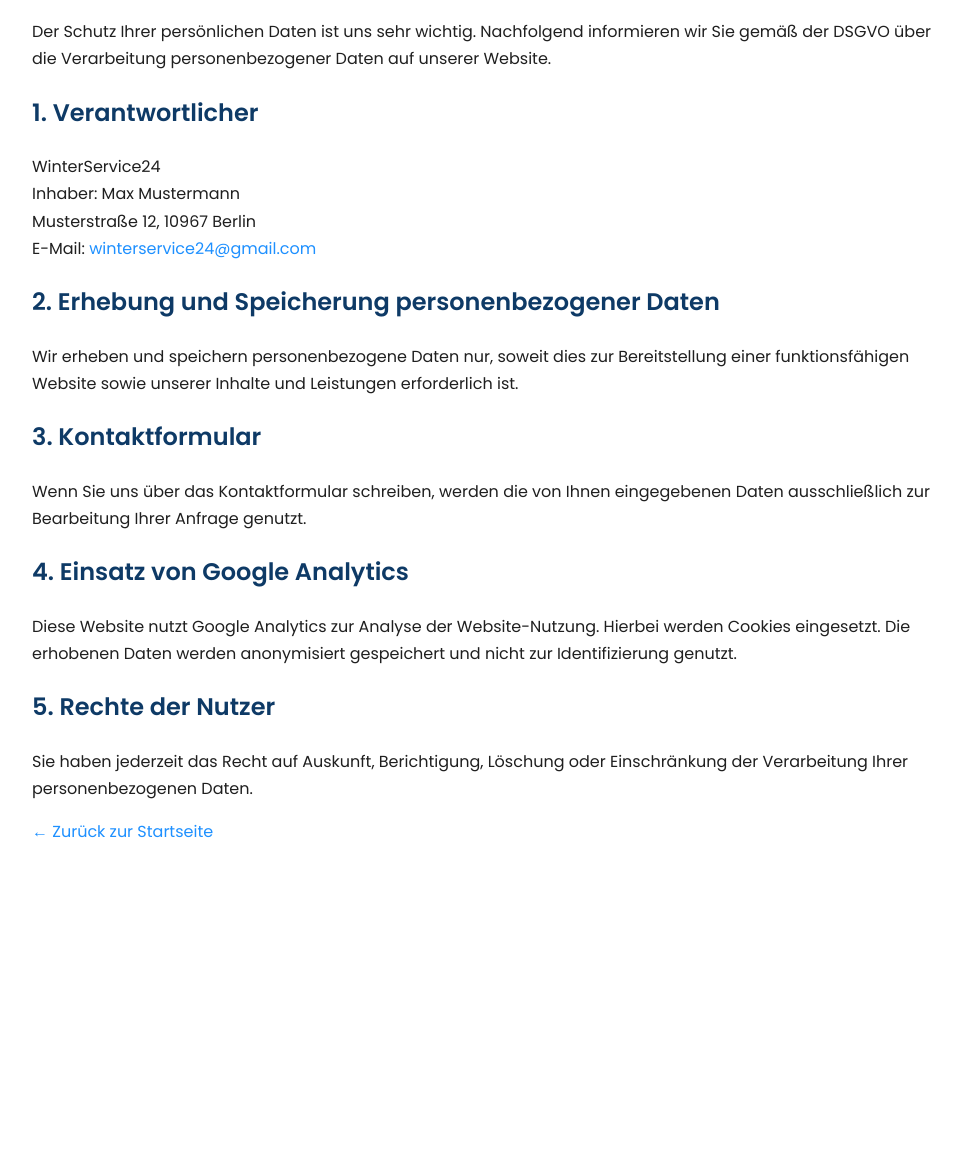
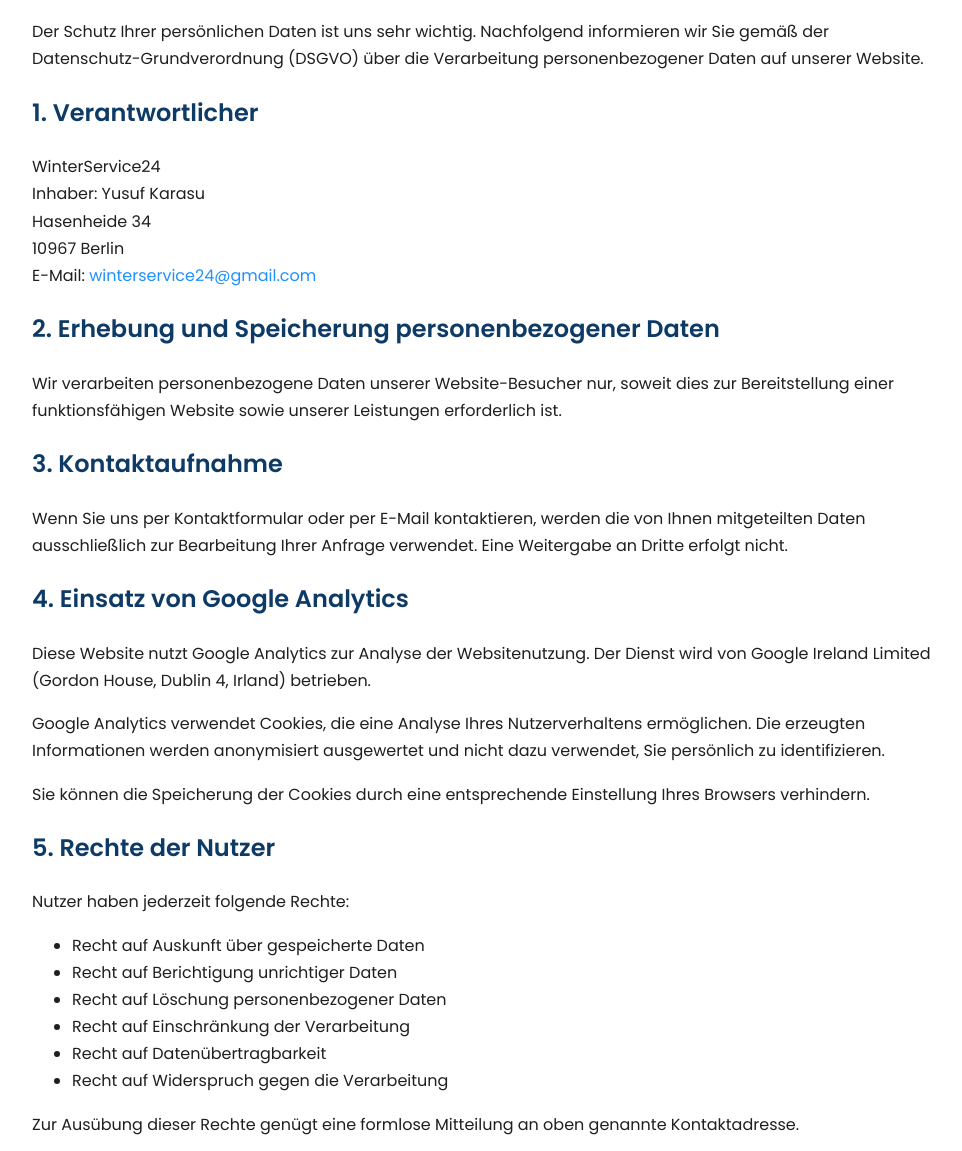
Before and after one commit to winterservice24-creator/winterservice24, a plain HTML site: page datenschutz.html in a window 1280 px wide. Shown: the part 119-1270 px from the top of the page, without its empty margins (158-1120 px from the left). Before the commit the page ends 1020 px from the top, so only its background shows below. Drawn offline with Linux system fonts and the light colour scheme.

Commit message:
Update datenschutz.html

```diff
--- a/datenschutz.html
+++ b/datenschutz.html
@@ -4,46 +4,76 @@
   <meta charset="UTF-8" />
   <meta name="viewport" content="width=device-width, initial-scale=1" />
   <title>Datenschutzerklärung | WinterService24</title>
-  <meta name="description" content="Datenschutzerklärung von WinterService24 – Information über den Umgang mit personenbezogenen Daten gemäß DSGVO." />
+  <meta name="description" content="Datenschutzerklärung von WinterService24 – Informationen gemäß DSGVO über die Verarbeitung personenbezogener Daten." />
   <link href="https://fonts.googleapis.com/css2?family=Poppins:wght@400;600&display=swap" rel="stylesheet">
 
-  <!-- Google Analytics -->
-  <script async src="https://www.googletagmanager.com/gtag/js?id=G-RF1BFNT7BL"></script>
-  <script>
-    window.dataLayer = window.dataLayer || [];
-    function gtag(){dataLayer.push(arguments);}
-    gtag('js', new Date());
-    gtag('config', 'G-RF1BFNT7BL');
-  </script>
-
   <style>
-    body { font-family: Poppins, sans-serif; padding: 40px; max-width: 900px; margin: auto; line-height: 1.7; color: #1f1f1f; }
-    h1, h2 { color: #0E3A66; }
-    a { color: #1E90FF; text-decoration: none; }
-    a:hover { text-decoration: underline; }
+    body {
+      font-family: Poppins, sans-serif;
+      padding: 40px;
+      max-width: 900px;
+      margin: auto;
+      line-height: 1.7;
+      color: #1f1f1f;
+    }
+    h1, h2 {
+      color: #0E3A66;
+    }
+    a {
+      color: #1E90FF;
+      text-decoration: none;
+    }
+    a:hover {
+      text-decoration: underline;
+    }
   </style>
 </head>
+
 <body>
   <h1>Datenschutzerklärung</h1>
-  <p>Der Schutz Ihrer persönlichen Daten ist uns sehr wichtig. Nachfolgend informieren wir Sie gemäß der DSGVO über die Verarbeitung personenbezogener Daten auf unserer Website.</p>
+  <p>Der Schutz Ihrer persönlichen Daten ist uns sehr wichtig. Nachfolgend informieren wir Sie gemäß der Datenschutz-Grundverordnung (DSGVO) über die Verarbeitung personenbezogener Daten auf unserer Website.</p>
 
   <h2>1. Verantwortlicher</h2>
-  <p>WinterService24<br>
-  Inhaber: Max Mustermann<br>
-  Musterstraße 12, 10967 Berlin<br>
-  E-Mail: <a href="mailto:winterservice24@gmail.com">winterservice24@gmail.com</a></p>
+  <p>
+    WinterService24<br>
+    Inhaber: Yusuf Karasu<br>
+    Hasenheide 34<br>
+    10967 Berlin<br>
+    E-Mail: <a href="mailto:winterservice24@gmail.com">winterservice24@gmail.com</a>
+  </p>
 
   <h2>2. Erhebung und Speicherung personenbezogener Daten</h2>
-  <p>Wir erheben und speichern personenbezogene Daten nur, soweit dies zur Bereitstellung einer funktionsfähigen Website sowie unserer Inhalte und Leistungen erforderlich ist.</p>
+  <p>Wir verarbeiten personenbezogene Daten unserer Website-Besucher nur, soweit dies zur Bereitstellung einer funktionsfähigen Website sowie unserer Leistungen erforderlich ist.</p>
 
-  <h2>3. Kontaktformular</h2>
-  <p>Wenn Sie uns über das Kontaktformular schreiben, werden die von Ihnen eingegebenen Daten ausschließlich zur Bearbeitung Ihrer Anfrage genutzt.</p>
+  <h2>3. Kontaktaufnahme</h2>
+  <p>
+    Wenn Sie uns per Kontaktformular oder per E-Mail kontaktieren, werden die von Ihnen mitgeteilten Daten ausschließlich zur Bearbeitung Ihrer Anfrage verwendet.
+    Eine Weitergabe an Dritte erfolgt nicht.
+  </p>
 
   <h2>4. Einsatz von Google Analytics</h2>
-  <p>Diese Website nutzt Google Analytics zur Analyse der Website-Nutzung. Hierbei werden Cookies eingesetzt. Die erhobenen Daten werden anonymisiert gespeichert und nicht zur Identifizierung genutzt.</p>
+  <p>
+    Diese Website nutzt Google Analytics zur Analyse der Websitenutzung. Der Dienst wird von Google Ireland Limited (Gordon House, Dublin 4, Irland) betrieben.
+  </p>
+  <p>
+    Google Analytics verwendet Cookies, die eine Analyse Ihres Nutzerverhaltens ermöglichen. Die erzeugten Informationen werden anonymisiert ausgewertet und nicht dazu verwendet, Sie persönlich zu identifizieren.
+  </p>
+  <p>
+    Sie können die Speicherung der Cookies durch eine entsprechende Einstellung Ihres Browsers verhindern.
+  </p>
 
   <h2>5. Rechte der Nutzer</h2>
-  <p>Sie haben jederzeit das Recht auf Auskunft, Berichtigung, Löschung oder Einschränkung der Verarbeitung Ihrer personenbezogenen Daten.</p>
+  <p>Nutzer haben jederzeit folgende Rechte:</p>
+  <ul>
+    <li>Recht auf Auskunft über gespeicherte Daten</li>
+    <li>Recht auf Berichtigung unrichtiger Daten</li>
+    <li>Recht auf Löschung personenbezogener Daten</li>
+    <li>Recht auf Einschränkung der Verarbeitung</li>
+    <li>Recht auf Datenübertragbarkeit</li>
+    <li>Recht auf Widerspruch gegen die Verarbeitung</li>
+  </ul>
+
+  <p>Zur Ausübung dieser Rechte genügt eine formlose Mitteilung an oben genannte Kontaktadresse.</p>
 
   <p><a href="index.html">← Zurück zur Startseite</a></p>
 </body>
```
